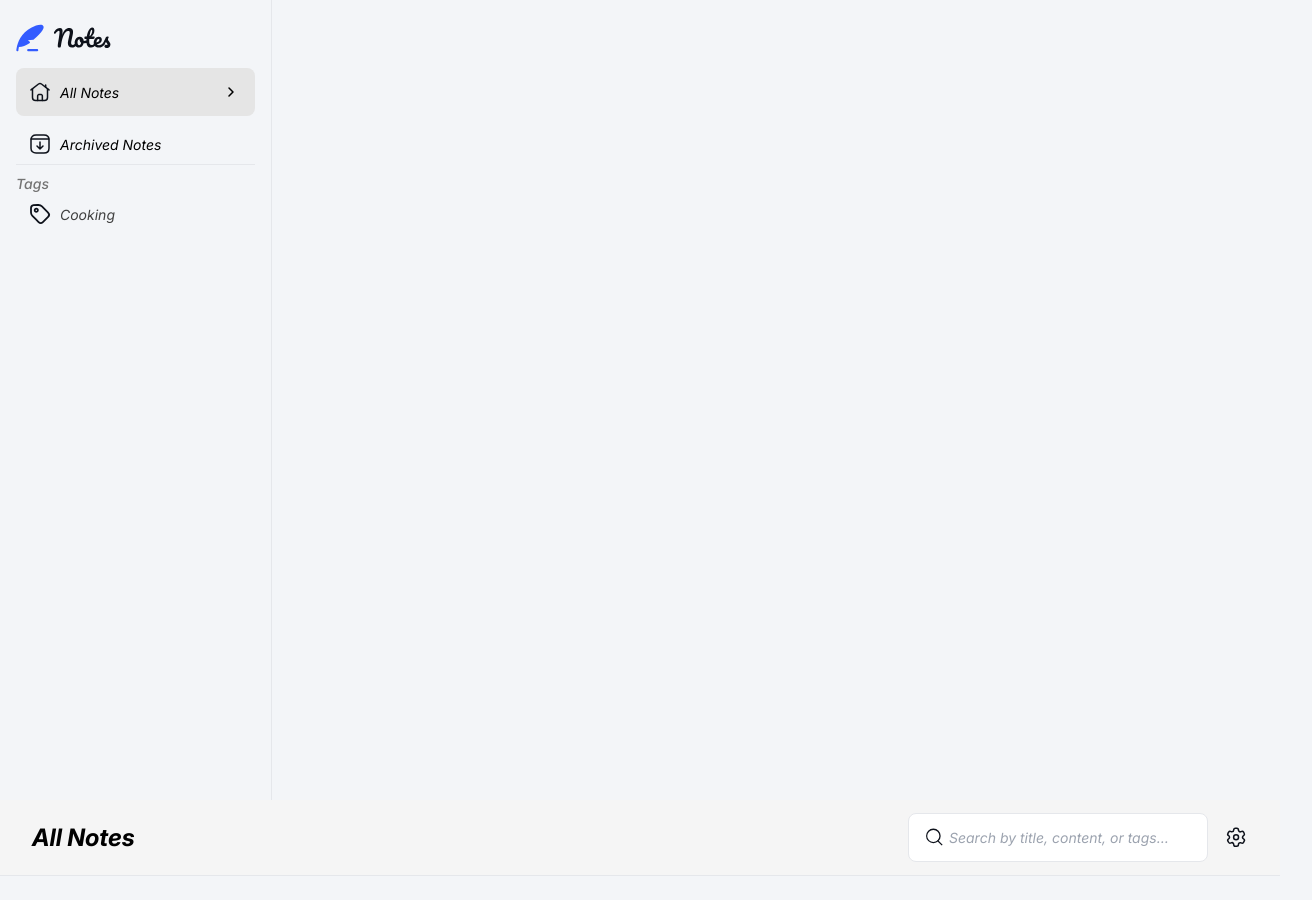
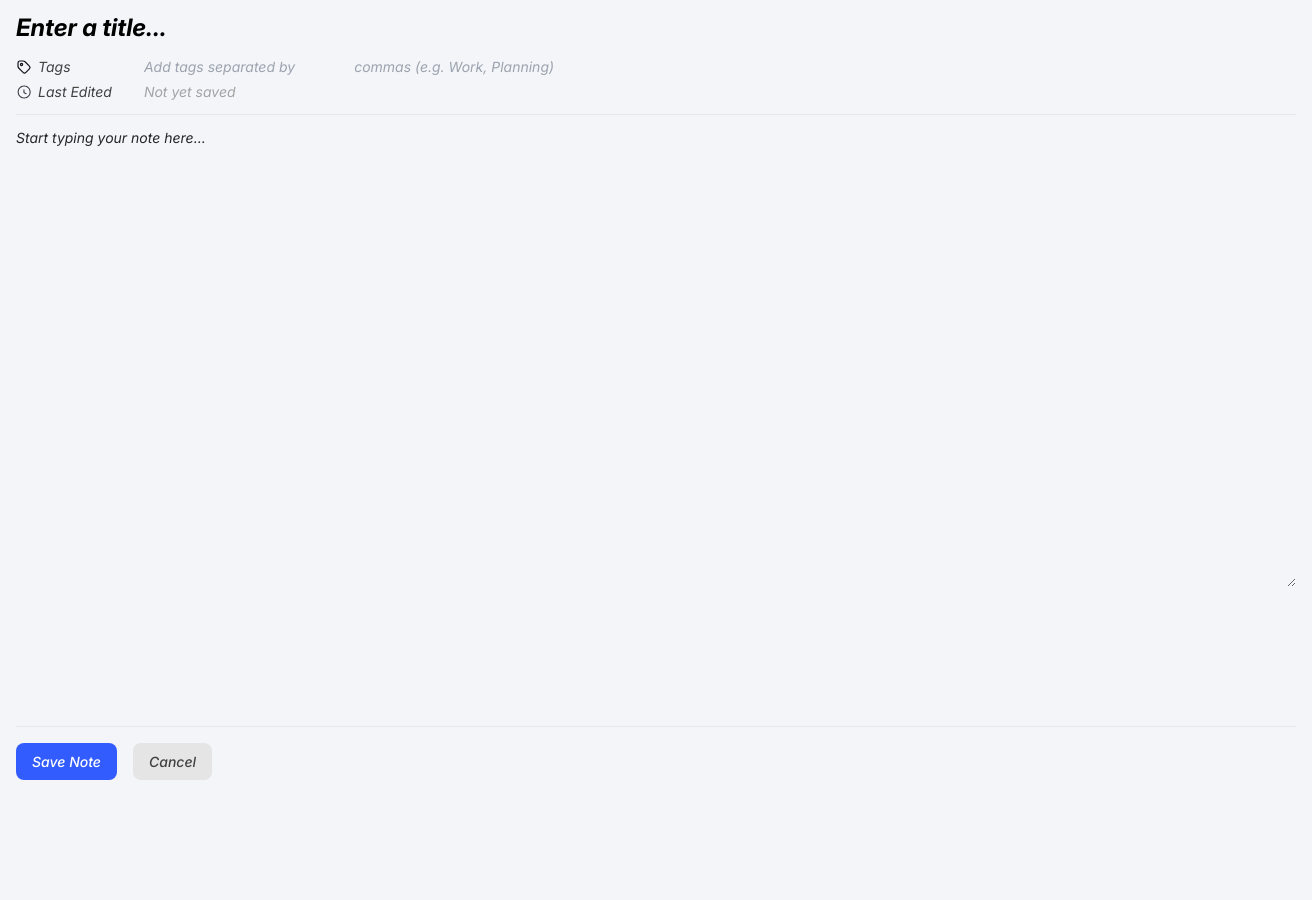
Before and after one commit to 12Ricky0/notes-app, a Next.js app: page / in a window 1280 px wide. Shown: the top 900 px of the page, 1312 px wide, since content can reach past the window. Before the commit the page ends 876 px from the top, so only its background shows below. Built offline with nearby package versions, Linux system fonts and the light colour scheme.

Commit message:
note-form added

```diff
--- a/app/page.tsx
+++ b/app/page.tsx
@@ -8,18 +8,12 @@ import Header from "@/components/ui/header";
 import Header_Control from "@/components/ui/header_control";
 import Note_Container from "@/components/ui/note_container";
 import Sidebar_Nav from "@/components/ui/sidebar_navigation";
+import Note_Form from "@/components/forms/note_form";
 
 export default function Home() {
   return (
     <main className="grid grid-rows-2">
-      <div className="row-span-2">
-        <Sidebar_Nav />
-      </div>
-      <div>
-        <Header />
-      </div>
-
-      {/* <Sidebar_Menu /> */}
+      <Note_Form />
       {/* <Header_Control />
       <Note_Container /> */}
     </main>
--- a/components/forms/note_form.tsx
+++ b/components/forms/note_form.tsx
@@ -0,0 +1,66 @@
+import Image from "next/image";
+
+export default function Note_Form() {
+  return (
+    <section>
+      <form className="mx-4 border-b pb-3 w-full">
+        <input
+          className="font-bold text-[20px] md:text-2xl text-black dark:text-white my-3 bg-transparent placeholder:text-black outline-none"
+          placeholder="Enter a title... "
+        />
+        <div className="flex md:gap-7">
+          <div className="w-[30%] md:w-auto">
+            <div className="flex text-[12px] md:text-[14px] text-neutral-700 mb-1 items-center">
+              <Image
+                src="/assets/images/icon-tag.svg"
+                width={16}
+                height={16}
+                alt="tag"
+                className="mr-[6px]"
+              />
+              <label htmlFor="tag">Tags</label>
+            </div>
+            <div className="flex md:text-[14px] text-[12px] text-neutral-700 items-center">
+              <Image
+                src="/assets/images/icon-clock.svg"
+                width={16}
+                height={16}
+                alt="clock"
+                className="mr-[6px]"
+              />
+              <span>Last Edited</span>
+            </div>
+          </div>
+          <div className="md:text-[14px] text-[12px] text-neutral-700">
+            <input
+              type="text"
+              className="mb-1 bg-transparent outline-1 whitespace-pre-line outline-neutral-400 pl-1 w-full"
+              name="tag"
+              placeholder="Add tags separated by
+               commas (e.g. Work, Planning)"
+            />
+            <input
+              readOnly
+              defaultValue="Not yet saved"
+              className="outline-none bg-transparent text-neutral-400 pl-1"
+            />
+          </div>
+        </div>
+      </form>
+
+      <textarea
+        className="text-neutral-800 mt-3 text-[14px] mx-4 w-full outline-none bg-transparent h-[460px] placeholder:text-neutral-800"
+        placeholder="Start typing your note here..."
+      />
+
+      <footer className="absolute bottom-0 ml-4 mb-[20px] hidden lg:block border-t pt-4 w-full">
+        <button className="bg-primary-blue px-4 py-2 text-white font-medium text-[14px] rounded-lg mr-4">
+          Save Note
+        </button>
+        <button className="bg-neutral-200 px-4 py-2 text-neutral-700 font-medium text-[14px] rounded-lg">
+          Cancel
+        </button>
+      </footer>
+    </section>
+  );
+}
--- a/components/ui/sidebar_navigation.tsx
+++ b/components/ui/sidebar_navigation.tsx
@@ -14,7 +14,7 @@ export default function Sidebar_Nav() {
       <>
         <nav className="mx-4 mt-4 hidden  lg:block">
           <div className="flex text-[14px] mb-4 bg-neutral-200 rounded-lg p-3 justify-between items-center">
-            <div className="inline-flex items-center">
+            <div className="inline-flex items-center ">
               {" "}
               <Image
                 src="/assets/images/icon-home.svg"
@@ -65,8 +65,8 @@ export default function Sidebar_Nav() {
       </>
 
       <>
-        <footer className="absolute bottom-0 border-t py-3 w-full justify-between px-10 flex lg:hidden">
-          <div className="flex flex-col justify-center items-center">
+        <footer className="absolute bottom-0 border-t py-3 w-full justify-between bg-white px-10 flex lg:hidden">
+          <div className="flex flex-col justify-center items-center bg-blue-50 px-[22px] rounded py-1">
             <Image
               src="/assets/images/icon-home.svg"
               width={24}
```
